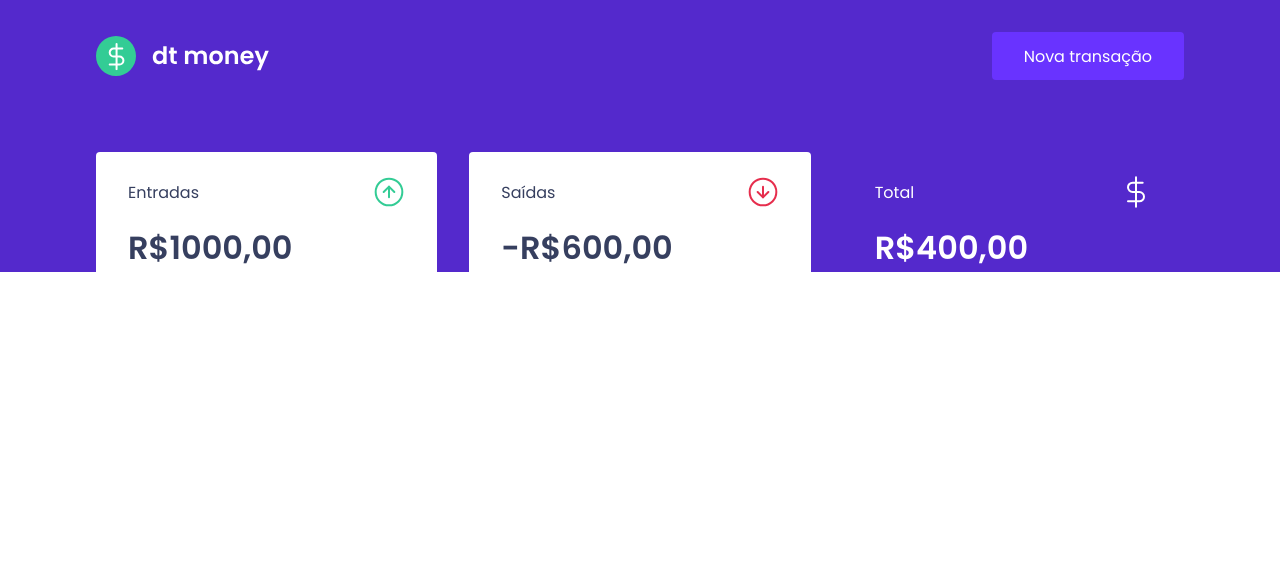
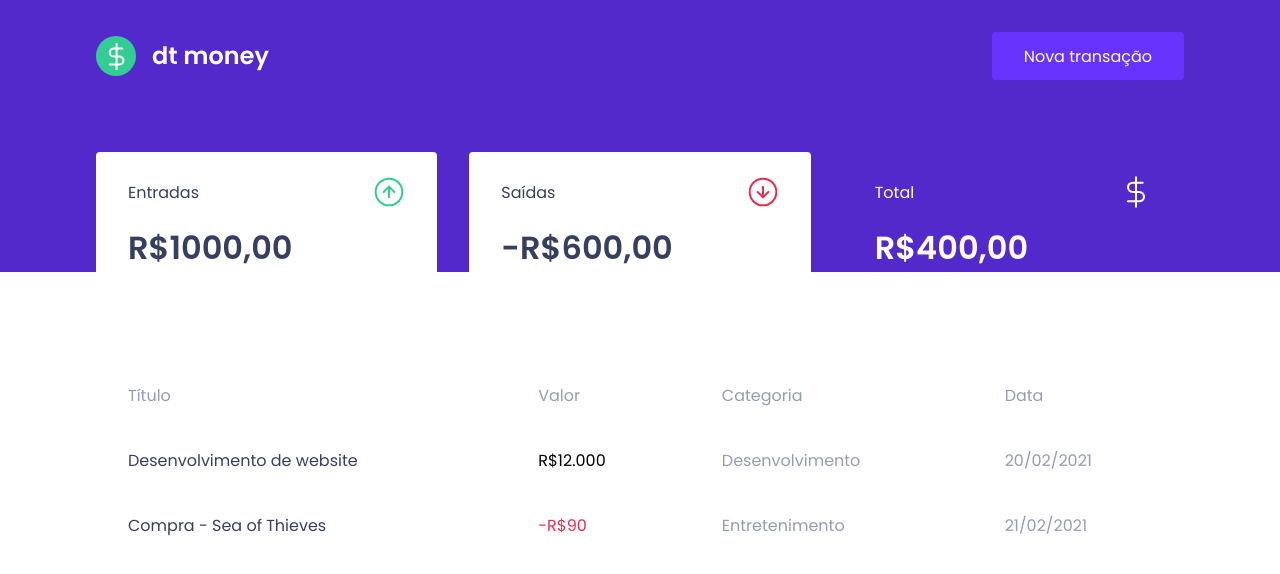
Before and after one commit to evandromarinh0/dtmoney, a React (Create React App) app: page / in a window 1280 px wide. Shown: the top 574 px of the page. Built offline with nearby package versions, Linux system fonts and the light colour scheme.

Commit message:
transaction table featured

```diff
--- a/src/components/Dashboard/index.tsx
+++ b/src/components/Dashboard/index.tsx
@@ -1,4 +1,5 @@
 import { Summary } from '../Summary';
+import { TransactionTable } from '../TransactionTable';
 
 import {
   Container
@@ -8,6 +9,7 @@ export function Dashboard() {
   return(
     <Container>
       <Summary />
+      <TransactionTable />
     </Container>
   );
 }
```
